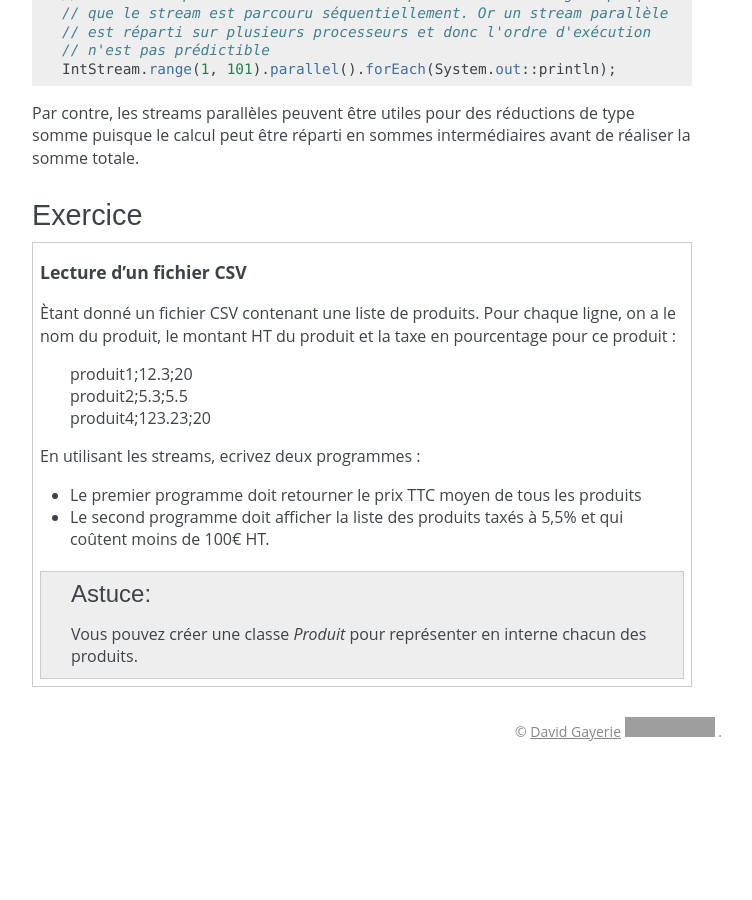
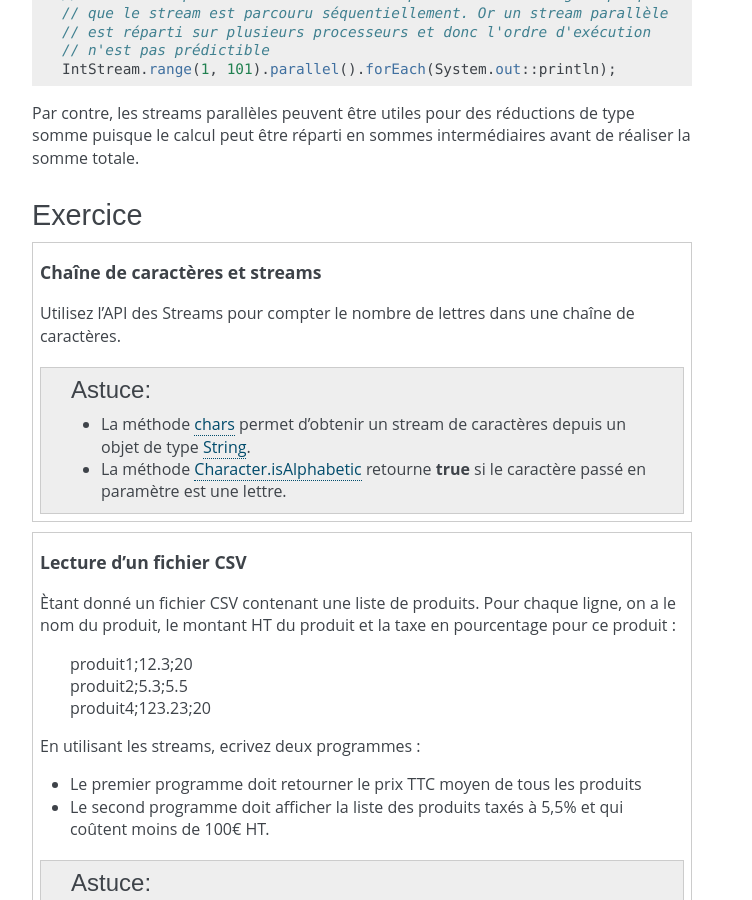
Before and after one commit to lanaflonPerso/cours-java-web, a Sphinx documentation site: the page built from source/streams.rst, in a window 1280 px wide and 900 px high, scrolled down 5301 px. Shown: the whole window, without its empty margins (398-1150 px from the left). Built offline with Sphinx 7.4.7, drawn with Linux system fonts in a browser that asks for light colours; formulas are drawn with MathJax 3; before the commit the page ends 6072 px from its top, so only the background shows below that; grey boxes are pictures that could not be loaded.

Commit message:
exercice

```diff
--- a/source/streams.rst
+++ b/source/streams.rst
@@ -313,6 +313,19 @@ la somme totale.
 Exercice
 ********
 
+.. topic:: Chaîne de caractères et streams
+  :class: exercice
+
+  Utilisez l'API des Streams pour compter le nombre de lettres dans une chaîne
+  de caractères.
+
+  .. tip::
+
+    * La méthode chars_ permet d'obtenir un stream de caractères depuis un objet
+      de type String_.
+    * La méthode Character.isAlphabetic_ retourne **true** si le caractère passé
+      en paramètre est une lettre.
+
 .. topic:: Lecture d'un fichier CSV
   :class: exercice
 
@@ -363,3 +376,5 @@ Exercice
 .. _Set: https://docs.oracle.com/javase/8/docs/api/java/util/Set.html
 .. _Map: https://docs.oracle.com/javase/8/docs/api/java/util/Map.html
 .. _String: https://docs.oracle.com/javase/8/docs/api/java/lang/String.html
+.. _chars: https://docs.oracle.com/javase/8/docs/api/java/lang/CharSequence.html#chars--
+.. _Character.isAlphabetic: https://docs.oracle.com/javase/8/docs/api/java/lang/Character.html#isAlphabetic-int-
```
